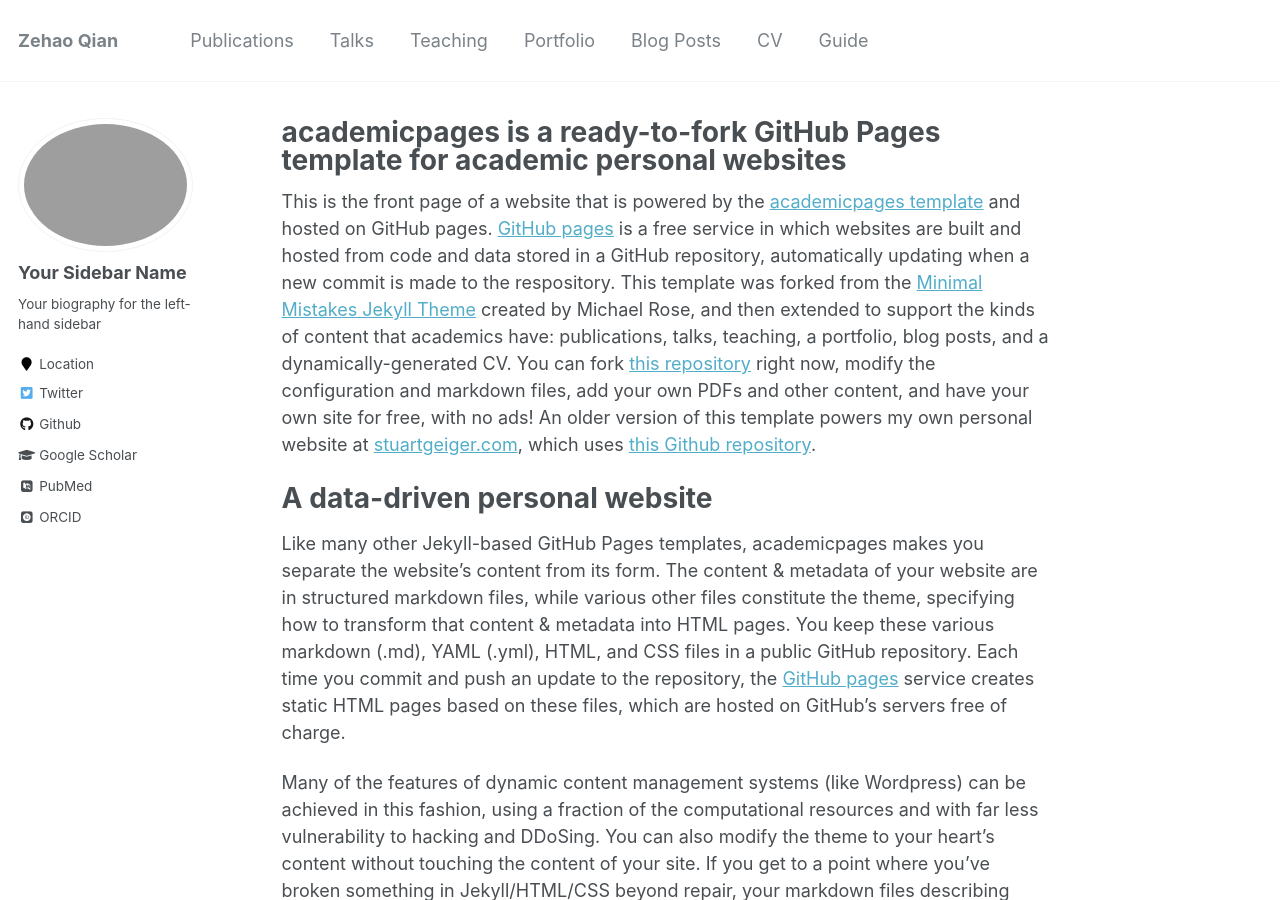
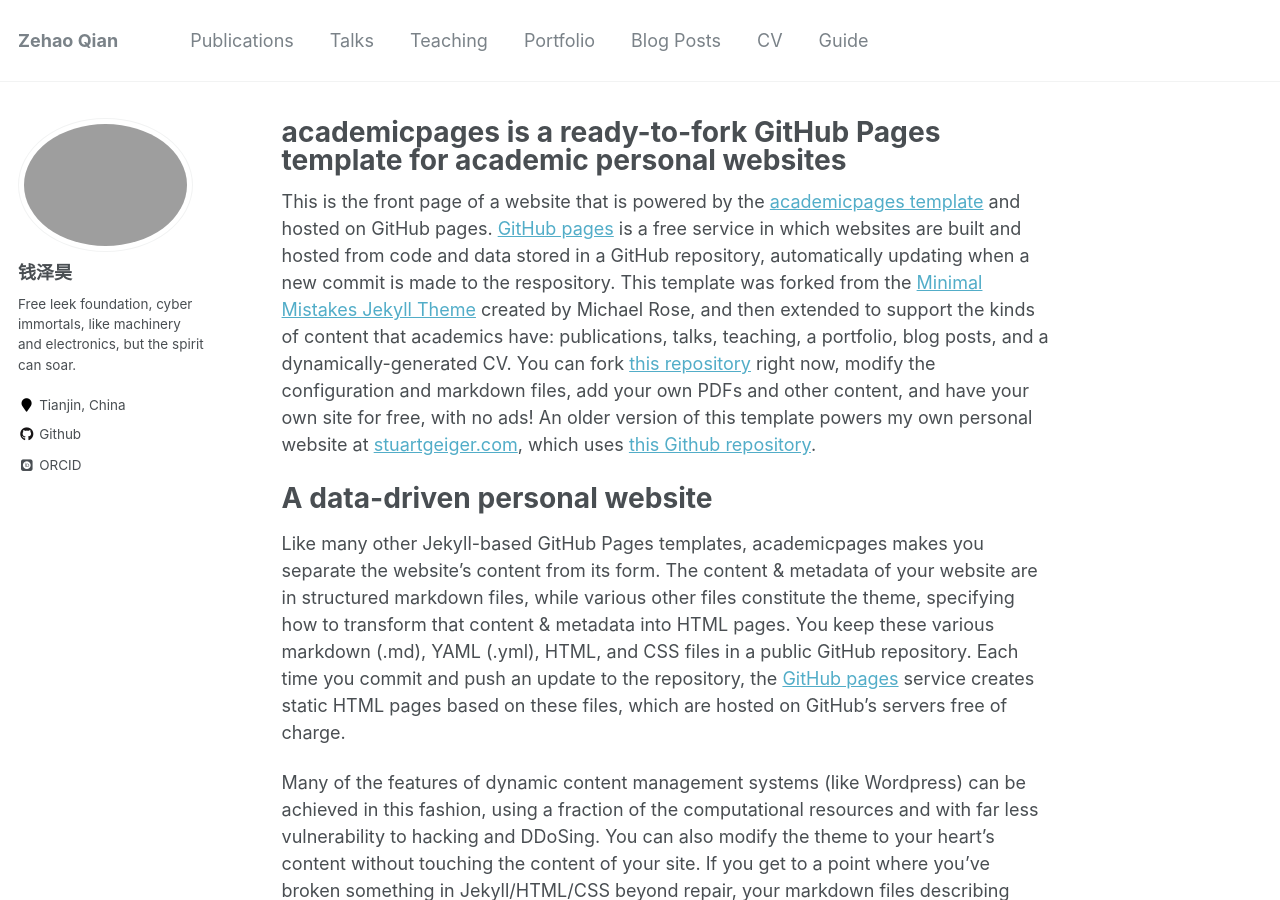
Before and after one commit to QianZeHao123/QianZeHao123.github.io, a Jekyll site: the page built from _pages/about.md, in a window 1280 px wide and 900 px high. Built offline with Jekyll 4.4.1, drawn with Linux system fonts in a browser that asks for light colours; some web fonts are replaced.

Commit message:
update personal info

```diff
--- a/_config.yml
+++ b/_config.yml
@@ -80,13 +80,13 @@
 
 # Site Author
 author:
-  name             : "Your Sidebar Name"
+  name             : "钱泽昊"
   avatar           : "profile.png"
-  bio              : "Your biography for the left-hand sidebar"
-  location         : "Location"
+  bio              : "Free leek foundation, cyber immortals, like machinery and electronics, but the spirit can soar."
+  location         : "Tianjin, China"
   employer         :
-  pubmed           : "https://www.ncbi.nlm.nih.gov/pubmed/?term=john+snow"
-  googlescholar    : "http://yourfullgooglescholarurl.com"
+  pubmed           :
+  googlescholar    :
   email            :
   researchgate     :  # example: "https://www.researchgate.net/profile/yourprofile"
   uri              :
@@ -96,20 +96,20 @@
   flickr           :
   facebook         :
   foursquare       :
-  github           : "academicpages"
+  github           : "https://gitee.com/qian_zehao"
   google_plus      :
   keybase          :
   instagram        :
   impactstory      : #"https://profiles.impactstory.org/u/xxxx-xxxx-xxxx-xxxx"
   lastfm           :
   linkedin         :
-  orcid            : "http://orcid.org/yourorcidurl"
+  orcid            : "http://orcid.org/0000-0002-3412-148X"
   pinterest        :
   soundcloud       :
   stackoverflow    : # http://stackoverflow.com/users/123456/username
   steam            :
   tumblr           :
-  twitter          : "replacethistwitterhandle"
+  twitter          :
   vine             :
   weibo            :
   xing             :
```
